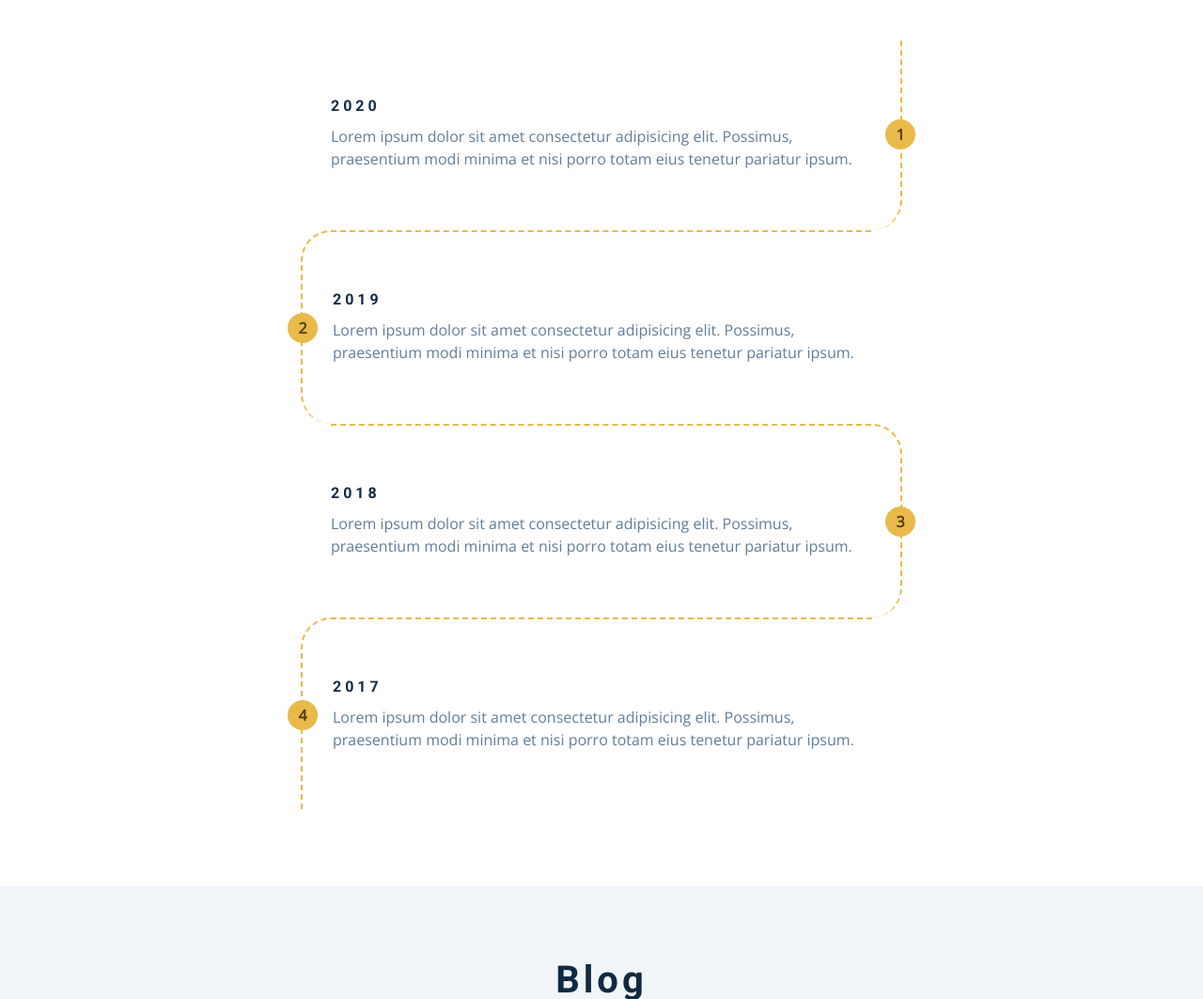
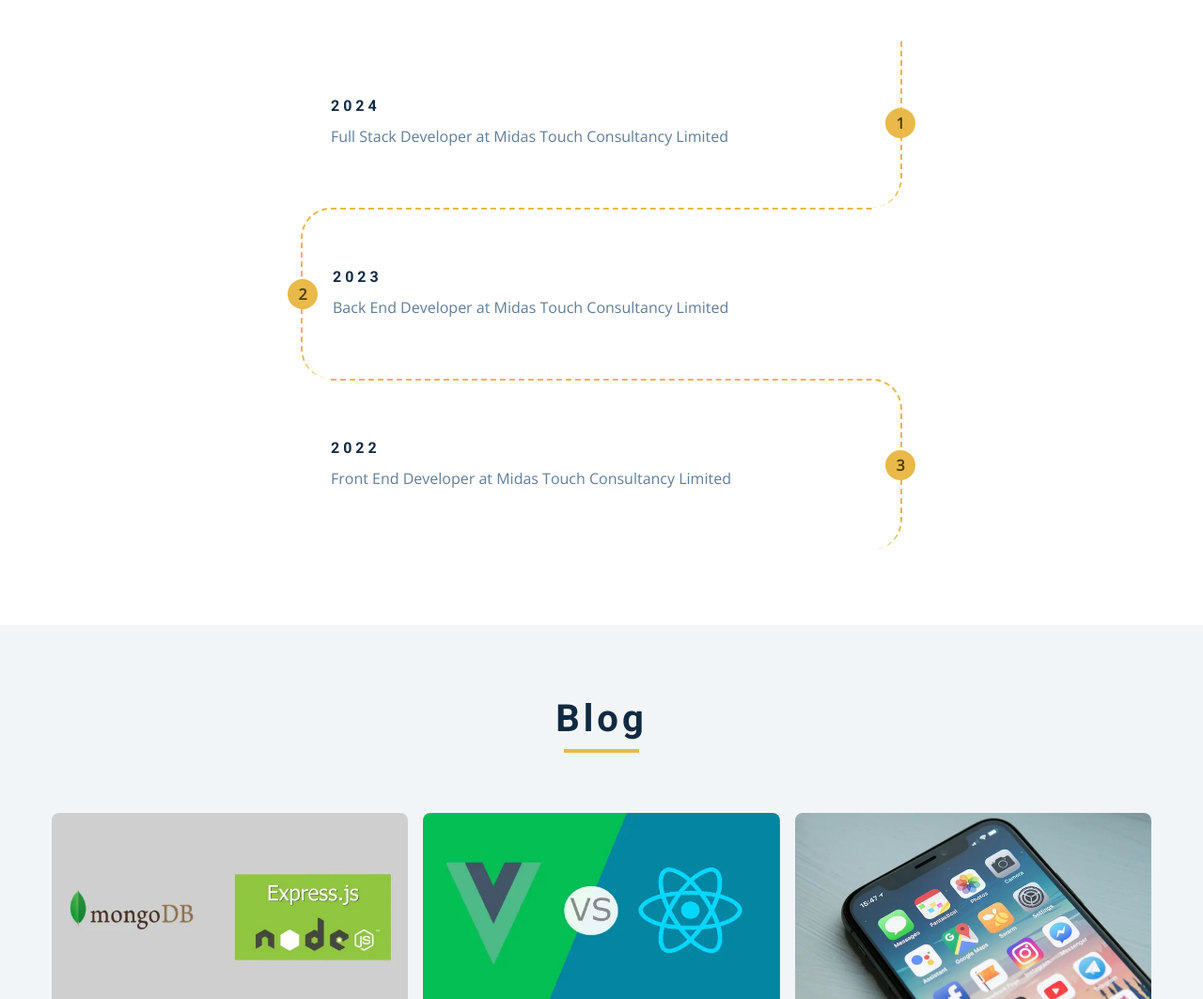
Before and after one commit to emmanuel4365/portfolio, a plain HTML site: page index.html in a window 1280 px wide. Shown: the part 3660-4723 px from the top of the page at 94% size. Drawn offline with nearby package versions, Linux system fonts and the light colour scheme.

Commit message:
added content to timeline section

```diff
--- a/css/styles.css
+++ b/css/styles.css
@@ -338,9 +338,6 @@ Hero
   margin-bottom: 0.5rem;
   margin-left: 0;
 }
-.hero-img {
-  /* display: none; */
-}
 .hero {
   background: var(--clr-primary-10);
 }
@@ -635,9 +632,6 @@ Connect
 Skills
 ===============
 */
-.skills-center {
-  /* display: ; */
-}
 .skills-section {
   display: flex;
   align-items: center;
--- a/index.html
+++ b/index.html
@@ -337,35 +337,32 @@
     <div class="section-center timeline-center">
       <!-- single timeline item -->
       <article class="timeline-item">
-        <h4>2020</h4>
-        <p>Lorem ipsum dolor sit amet consectetur adipisicing elit. Possimus, praesentium modi minima et nisi porro
-          totam eius tenetur pariatur ipsum.</p>
+        <h4>2024</h4>
+        <p>Full Stack Developer at Midas Touch Consultancy Limited</p>
         <span class="number">1</span>
       </article>
       <!-- end of single timeline item -->
       <!-- single timeline item -->
       <article class="timeline-item">
-        <h4>2019</h4>
-        <p>Lorem ipsum dolor sit amet consectetur adipisicing elit. Possimus, praesentium modi minima et nisi porro
-          totam eius tenetur pariatur ipsum.</p>
+        <h4>2023</h4>
+        <p>Back End Developer at Midas Touch Consultancy Limited</p>
         <span class="number">2</span>
       </article>
       <!-- end of single timeline item -->
       <!-- single timeline item -->
       <article class="timeline-item">
-        <h4>2018</h4>
-        <p>Lorem ipsum dolor sit amet consectetur adipisicing elit. Possimus, praesentium modi minima et nisi porro
-          totam eius tenetur pariatur ipsum.</p>
+        <h4>2022</h4>
+        <p>Front End Developer at Midas Touch Consultancy Limited</p>
         <span class="number">3</span>
       </article>
       <!-- end of single timeline item -->
       <!-- single timeline item -->
-      <article class="timeline-item">
+      <!-- <article class="timeline-item">
         <h4>2017</h4>
         <p>Lorem ipsum dolor sit amet consectetur adipisicing elit. Possimus, praesentium modi minima et nisi porro
           totam eius tenetur pariatur ipsum.</p>
         <span class="number">4</span>
-      </article>
+      </article> -->
       <!-- end of single timeline item -->
       <!-- single timeline item -->
       <!-- <article class="timeline-item">
```
Also changed, not shown: about.html (+1 -1 lines).
